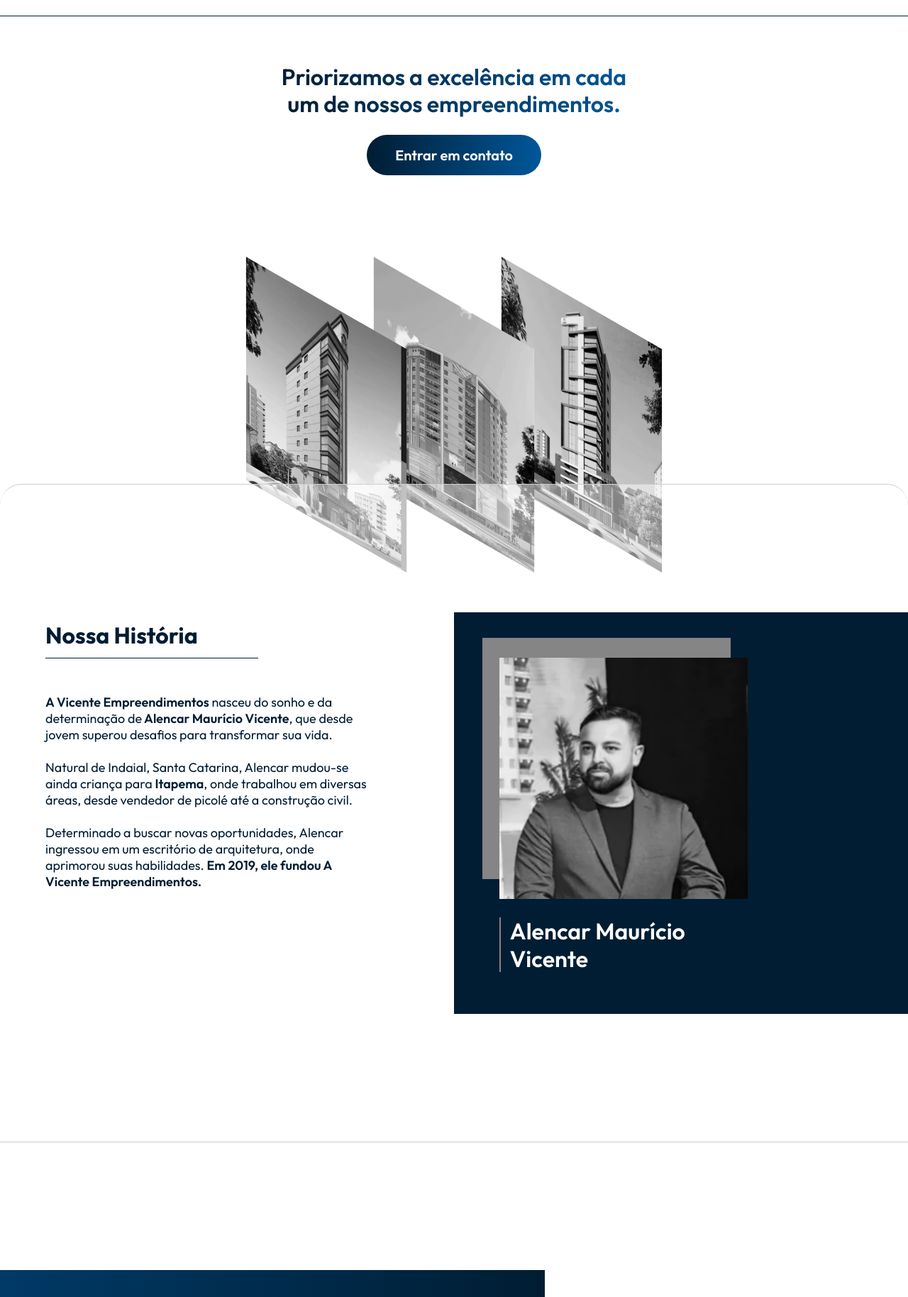
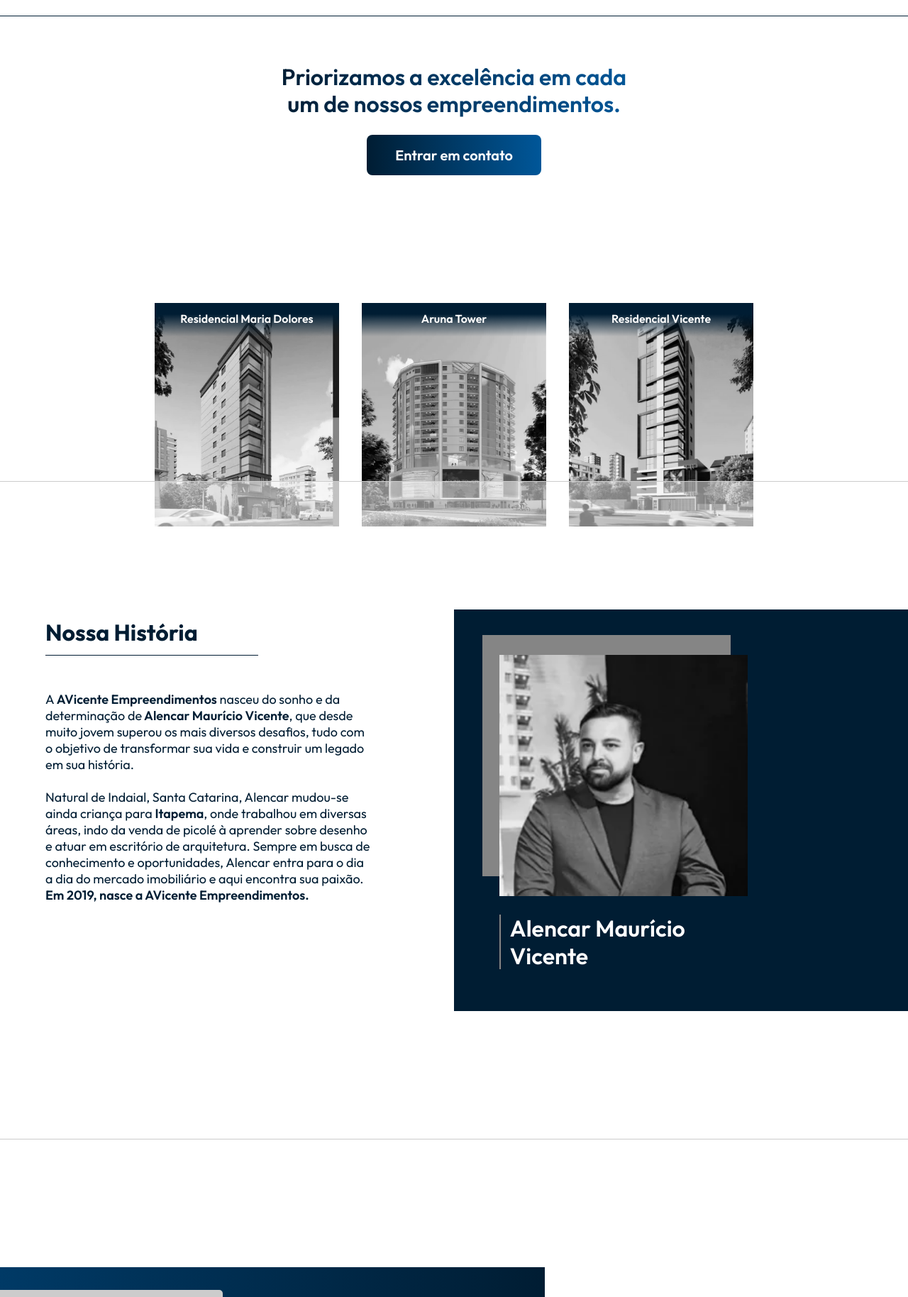
Before and after one commit to iblamedio/vicente-inst, a React (Vite) app: page / in a window 1280 px wide. Shown: the part 91-1919 px from the top of the page at 71% size. Built offline with nearby package versions, Linux system fonts and the light colour scheme; no server answers.

Commit message:
made more changes for the meeting

```diff
--- a/package.json
+++ b/package.json
@@ -15,7 +15,8 @@
     "motion": "^11.11.17",
     "react": "^18.3.1",
     "react-dom": "^18.3.1",
-    "react-hot-toast": "^2.4.1"
+    "react-hot-toast": "^2.4.1",
+    "react-slick": "^0.30.2"
   },
   "devDependencies": {
     "@eslint/js": "^9.13.0",
--- a/src/App.css
+++ b/src/App.css
@@ -1,4 +1,23 @@
 @import url('https://fonts.googleapis.com/css2?family=Outfit:wght@100..900&display=swap');
+
+::-moz-selection {
+  color: hsl(0, 0%, 52%) !important;
+  background: hsl(206, 100%, 10%);
+}
+
+::selection {
+  color: hsl(0, 0%, 52%) !important;
+  background: hsl(206, 100%, 10%);
+}
+
+.noselect {
+  -webkit-touch-callout: none;
+    -webkit-user-select: none;
+     -khtml-user-select: none;
+       -moz-user-select: none;
+        -ms-user-select: none;
+            user-select: none;
+}
 
 * {
   box-sizing:border-box;
@@ -26,16 +45,18 @@
 }
 
 section.first {
-  padding-top:11.25rem;
+  display:grid;
 }
 
 section.first div.content {
-  width:90%;
+  padding-top:11.25rem;
+  width:100%;
   margin:auto;
   display:flex;
   flex-direction:column;
   align-items:center;
   justify-content:center;
+  height:100%;
 }
 
 section.first h1 {
@@ -46,11 +67,11 @@
   text-wrap:balance;
   font-size:2rem;
   font-weight:600;
-
   background: linear-gradient(90deg, var(--blue) 0%, hsl(206, 100%, 30%) 100%);
   -webkit-background-clip: text;
   -webkit-text-fill-color: transparent;
   background-clip: text;
+
 }
 
 section.first button {
@@ -60,7 +81,7 @@
   color:#fff;
   outline:none;
   border:none;
-  border-radius:30px;
+  border-radius:.5rem;
   padding:1rem 2.5rem;
   font-size:1.25rem;
   font-weight:600;
@@ -69,36 +90,60 @@
 }
 
 section.first button:hover {
-  transition:500ms;
+  transition:200ms;
   box-shadow: 0px 0px 12.4px 3px hsl(206, 100%, 80%);
+  scale:1.05;
 }
 
 section.first div.hero-fotos {
-  margin-top:11.25rem;
   display:flex;
+  gap:2rem;
+  margin:11.25rem auto -4rem;
 }
 
-section.first img {
+section.first .image {
+  display:grid;
+  cursor:pointer;
+  width:fit-content;
+}
+
+section.first div.hero-fotos.mobile {
+  width:100%;
+}
+
+section.first div.hero-fotos img {
   transition:500ms;
   width:260px;
   height:315px;
-  transform: matrix(0.87, 0.5, 0, 1, 0, 0);
-  margin:0 -2.5rem;
   -webkit-filter: grayscale(100%);
   filter: grayscale(100%);
+  grid-area: 1 / 1;
 }
 
-section.first .image:nth-child(1) {
-  z-index:3;
-}
-section.first .image:nth-child(2) {
-  z-index:2;
+section.first .image:hover img {
+  transform:translateY(-6rem);
+  -webkit-filter: grayscale(0%);
+  filter: grayscale(0%);
 }
 
-section.first img:hover {
-  transform:translateY(-10rem);
-  -webkit-filter: grayscale(0%);
-  filter: grayscale(0%);
+section.first .image:hover .hero-overlay {
+  transition:500ms;
+  transform:translateY(-6rem);
+}
+
+section.first .hero-overlay {
+  background: linear-gradient(180deg, var(--blue) 5%, rgba(0, 33, 58, 0) 15%);
+  width:100%;
+  height:100%;
+  -webkit-filter: grayscale(0%) !important;
+  filter: grayscale(0%) !important;
+  transition:500ms;
+  grid-area: 1 / 1;
+  text-align:center;
+  font-size:1rem;
+  font-weight:600;
+  color:#fff;
+  padding-top:.75rem;
 }
 
 /* END OF FIRST SECTION */
@@ -109,12 +154,9 @@
   position:relative;
   width:100vw;
   z-index:5;
-  margin-top:-4rem;
-  border-radius:30px 30px 0 0;
   border-top:1px solid hsl(0, 0%, 80%);
   border-bottom:1px solid hsl(0, 0%, 80%);
   background: rgba(255, 255, 255, 0.5);
-  /* backdrop-filter: blur(.25rem); */
   display:flex;
   padding:11.25rem 0;
   flex-wrap: wrap;
@@ -204,18 +246,35 @@
   padding:11.25rem 0;
   color:#fff;
   display:flex;
-  flex-direction:column;
+  flex-direction:column-reverse;
   gap:3.25rem;
 }
 
 section.third .card {
   background:linear-gradient(to left, var(--blue), hsl(206, 100%, 20%));
   width:60%;
+  padding-top:2rem;
+}
+
+section.third .card-content {
   display:flex;
   justify-content:space-evenly;
-  padding:3.5rem 0;
   flex-wrap: wrap;
   gap:2rem;
+  padding:3.5rem 0;
+}
+
+section.third .card-seal {
+  background-color:hsl(0, 0%, 80%);
+  color:var(--blue);
+  width:fit-content;
+  padding:.5rem 1.5rem .5rem 8rem;
+  font-size:1.25rem;
+  border-radius:0px 5px 5px 0px;
+}
+
+section.third .card-seal span {
+  font-weight:600;
 }
 
 section.third .card:nth-child(2) {
@@ -345,7 +404,6 @@
 section.fourth textarea {
   border:1px solid hsl(0, 0%, 80%);
   outline:none;
-  border-radius:15px;
   padding-left:1.75rem;
   color:var(--blue);
   font-family: 'Outfit';
@@ -464,7 +522,7 @@
 }
 
 section.footer div.logo-text span:first-child {
-  font-size:2rem;
+  font-size:2.25rem;
   font-weight:600;
 }
 
--- a/src/App.tsx
+++ b/src/App.tsx
@@ -14,8 +14,6 @@
 import alencar from './assets/alencar.webp';
 import vicenteLogoWhite from './assets/vicente-logo-white.svg';
 import instagramLogo from './assets/instagram.svg';
-import phoneIcon from './assets/phone.svg';
-import mailIcon from './assets/mail.svg';
 
 
 function App() {
@@ -111,15 +109,21 @@
 
       <section id="inicio" className="first">
         <div className="content">
-          <h1>Priorizamos a excelência em cada um de nossos empreendimentos.</h1>
+          <h1 className="noselect">Priorizamos a excelência em cada um de nossos empreendimentos.</h1>
           <a href="#contato"><button>Entrar em contato</button></a>
             <div className="hero-fotos">
-            <div className="image"><img src={mariaDolores} alt="Maria Dolores" /></div>
-            <div className="image"><img src={aruna} alt="Aruna" /></div>
-            <div className="image"><img src={vicente} alt="Vicente" /></div>
-
-
-
+              <div className="image">
+                <img src={mariaDolores} alt="Maria Dolores" />
+                <div className="hero-overlay">Residencial Maria Dolores</div>
+              </div>
+              <div className="image">
+                <img src={aruna} alt="Aruna" />
+                <div className="hero-overlay">Aruna Tower</div>
+              </div>
+              <div className="image">
+                <img src={vicente} alt="Vicente" />
+                <div className="hero-overlay">Residencial Vicente</div>
+              </div>
             </div>
         </div>
       </section>
@@ -129,14 +133,17 @@
           <div className="text-content">
             <h1>Nossa História</h1>
             <p>
-              <span>A Vicente Empreendimentos</span> nasceu do sonho e da determinação de
-              <span> Alencar Maurício Vicente</span>, que desde jovem superou desafios para
-              transformar sua vida.<br/><br/> Natural de Indaial, Santa Catarina, Alencar
-              mudou-se ainda criança para <span>Itapema</span>, onde trabalhou em diversas
-              áreas, desde vendedor de picolé até a construção civil.<br/><br/> Determinado
-              a buscar novas oportunidades, Alencar ingressou em um escritório de
-              arquitetura, onde aprimorou suas habilidades. <span>Em 2019, ele fundou
-              A Vicente Empreendimentos.</span>
+              A <span>AVicente Empreendimentos</span> nasceu do sonho e da determinação de
+              <span> Alencar Maurício Vicente</span>, que desde muito jovem superou
+              os mais diversos desafios, tudo com o objetivo de transformar sua
+              vida e construir um legado em sua história.<br/><br/>
+
+              Natural de Indaial, Santa Catarina, Alencar
+              mudou-se ainda criança para <span>Itapema</span>, onde trabalhou
+              em diversas áreas, indo da venda de picolé à aprender sobre desenho
+              e atuar em escritório de arquitetura. Sempre em busca de conhecimento
+              e oportunidades, Alencar entra para o dia a dia do mercado imobiliário
+              e aqui encontra sua paixão. <span>Em 2019, nasce a AVicente Empreendimentos.</span>
             </p>
           </div>
         </div>
@@ -157,6 +164,11 @@
           viewport={{once:true}}
           className="card"
         >
+
+          <div className="card-seal">
+            3ª Obra | <span>Entrega prevista para 2027</span>
+          </div>
+          <div className="card-content">
             <img src={aruna} alt="Aruna" />
             <div className="text">
               <h1>Aruna Tower Residence</h1>
@@ -165,6 +177,8 @@
                 em LED que realça sua beleza.</p>
                 <a href="https://aruna.avempreendimentos.com.br/"><button>Saiba Mais</button></a>
             </div>
+          </div>
+
         </motion.div>
 
         <motion.div
@@ -174,6 +188,10 @@
           viewport={{once:true}}
           className="card"
         >
+          <div className="card-seal">
+            2ª Obra | <span>Entrega prevista para o 1º semetre de 2025</span>
+          </div>
+          <div className="card-content">
             <img src={vicente} alt="Vicente" />
             <div className="text">
               <h1>Residencial Vicente</h1>
@@ -188,6 +206,8 @@
                 vidro, criando um design moderno e elegante.
               </p>
             </div>
+          </div>
+
         </motion.div>
 
         <motion.div
@@ -197,6 +217,10 @@
           viewport={{once:true}}
           className="card"
         >
+          <div className="card-seal">
+            1ª Obra | <span>Entregue</span>
+          </div>
+          <div className="card-content">
             <img src={mariaDolores} alt="Maria Dolores" />
             <div className="text">
               <h1>Residencial Maria Dolores</h1>
@@ -206,6 +230,7 @@
                 a mãe de Alencar, marcando um grande sucesso.
               </p>
             </div>
+          </div>
         </motion.div>
 
       </section>
@@ -213,7 +238,7 @@
       <section id="contato" className="fourth">
         <div className="content">
           <div className="text">
-            <h1>Nos envie uma mensagem</h1>
+            <h1 className="noselect">Nos envie uma mensagem</h1>
             <p>Preencha o formulário e nossa equipe entrará em contato.</p>
           </div>
 
@@ -298,7 +323,7 @@
             <div className="logo">
               <img src={vicenteLogoWhite} alt="A. Vicente" />
               <div className="logo-text">
-                  <span>A. VICENTE</span>
+                  <span>AVICENTE</span>
                   <span>EMPREENDIMENTOS</span>
               </div>
             </div>
@@ -306,18 +331,7 @@
               <span>Rua 262, 270</span>
               <span>Meia Praia - Itapema - SC</span>
             </div>
-            <div className="contact-info">
-              <div className="phone">
-                <img src={phoneIcon} alt="Telefone" />
-                <span>(47) 3268-7871</span>
-              </div>
-              <div className="mail">
-                <img src={mailIcon} alt="E-Mail" />
-                <a href="mailto:adm@avempreendimentos.com.br">
-                  <span>adm@avempreendimentos.com.br</span>
-                </a>
-              </div>
-            </div>
+
           </div>
           <div className="secondary-info">
             <div className="social">
--- a/src/components/Header/index.tsx
+++ b/src/components/Header/index.tsx
@@ -52,7 +52,7 @@
                         <div className="logo">
                             <img src={vicenteLogo} alt="A. Vicente" />
                             <div className="logo-text">
-                                <span>A. VICENTE</span>
+                                <span>AVICENTE</span>
                                 <span>EMPREENDIMENTOS</span>
                             </div>
                         </div>
--- a/src/components/Header/styles.css
+++ b/src/components/Header/styles.css
@@ -38,7 +38,7 @@
 }
 
 header div.logo-text span:first-child {
-    font-size:2rem;
+    font-size:2.25rem;
     font-weight:600;
 }
 
```
Also changed, not shown: src/mobile.css (+44 -3 lines), 1 other file (tests, documents, lock files or other folders). Lines whose indentation alone changed are shown as unchanged.
